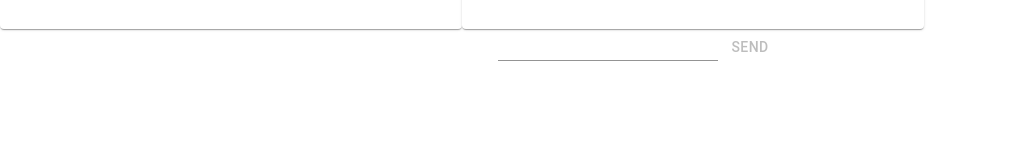
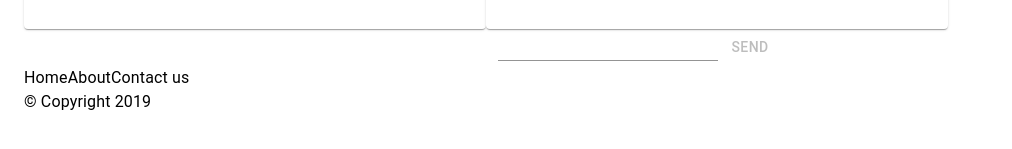
Before and after one commit to Velidoss/bukichat, a React (Create React App) app: page / in a window 1280 px wide. Shown: the part 435-584 px from the top of the page, without its empty margins (0-1012 px from the left). Built offline with nearby package versions, Linux system fonts and the light colour scheme.

Commit message:
feat: add footer component

```diff
--- a/src/App.js
+++ b/src/App.js
@@ -2,14 +2,17 @@ import './App.css';
 import Header from './components/Header/Header';
 import ChatList from './components/Chat/ChatList/ChatList';
 import MessageInput from './components/Chat/MessageInput/MessageInput';
+import Footer from './components/Footer/Footer';
+import { Container } from '@material-ui/core';
 
 function App() {
   return (
-    <div className="App">
+    <Container className="App">
       <Header />
       <ChatList />
       <MessageInput />
-    </div>
+      <Footer />
+    </Container>
   );
 }
 
--- /dev/null
+++ b/src/components/Footer/Footer.jsx
@@ -0,0 +1,20 @@
+import React from 'react';
+import { Grid, Typography } from '@material-ui/core';
+
+const Footer = () => {
+
+  return (
+    <Grid container>
+      <Grid item container>
+        <Typography item >Home</Typography>
+        <Typography item >About</Typography>
+        <Typography item >Contact us</Typography>
+      </Grid>
+      <Grid item container>
+        <Typography item >&copy; Copyright 2019</Typography>
+      </Grid>
+    </Grid>
+  )
+};
+
+export default Footer;
```
